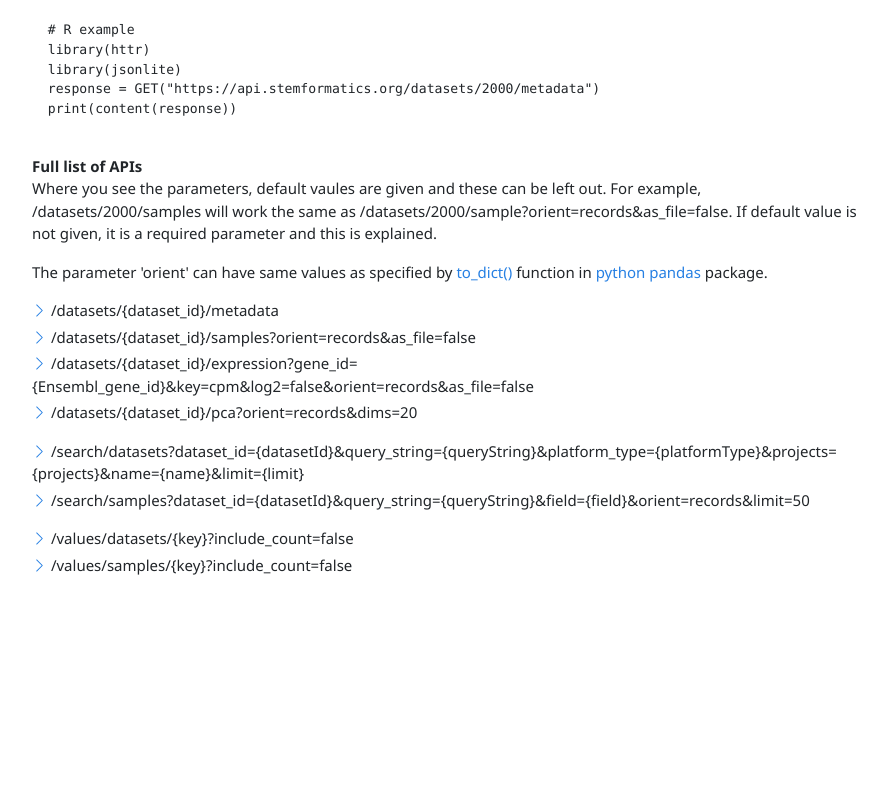
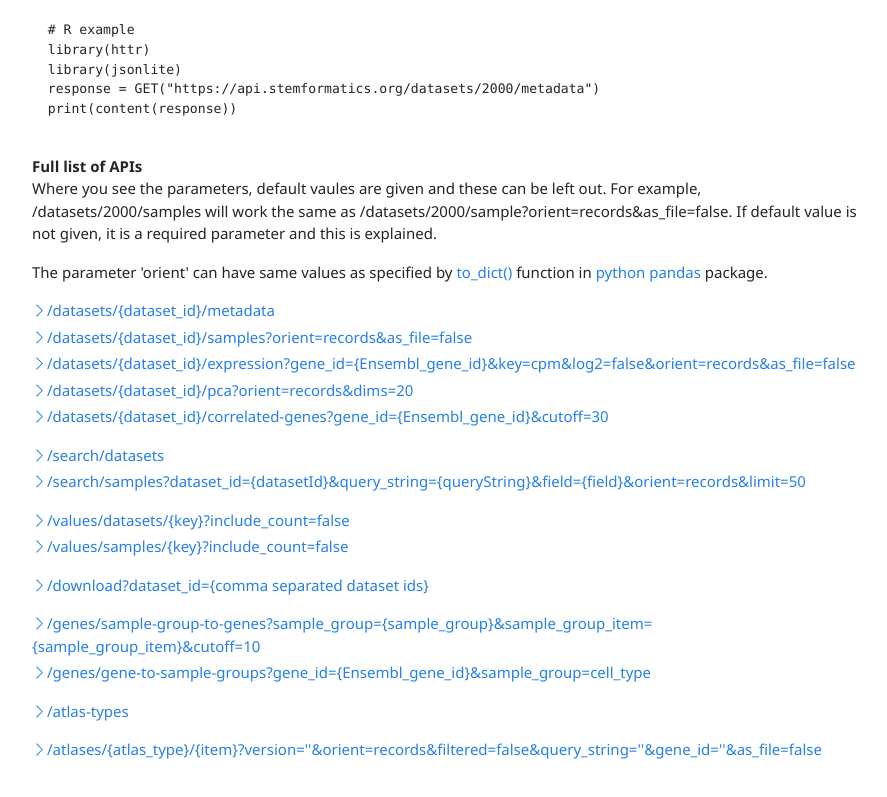
Before and after one commit to wellslab/s4m-ui, a Nuxt app: page /datasets/api in a window 1280 px wide. Shown: the part 871-1668 px from the top of the page, without its empty margins (338-1225 px from the left). Before the commit the page ends 1499 px from the top, so only its background shows below. Built offline with nearby package versions, Linux system fonts and the light colour scheme.

Commit message:
Added all datasets to collections. Atlas gene expression now handles filtered in genes properly.

```diff
--- a/components/Atlas.vue
+++ b/components/Atlas.vue
@@ -754,8 +754,10 @@ export default {
             let matchingGenes = self.possibleGenes.filter(item => item.symbol==self.selectedGene);
             if (matchingGenes.length>0) {
                 let geneId = matchingGenes[0].ensembl;
+                // use filtered=true for expression-values api if gene has been filtered in
+                let filtered = matchingGenes[0].inclusion;
                 self.loading = true;
-                self.$axios.get('/api/atlases/' + self.atlasType + '/expression-values?orient=records&gene_id=' + geneId)
+                self.$axios.get('/api/atlases/' + self.atlasType + '/expression-values?orient=records&gene_id=' + geneId + '&filtered=' + filtered)
                     .then(function (response) {
                         if (response.data.length>0) {
                             // response.data would looke like [{column:value, ...}]
--- a/pages/datasets/api.vue
+++ b/pages/datasets/api.vue
@@ -65,7 +65,7 @@
             <div v-for="api in apis" :key="api.url" :class="('insertMargin' in api)? 'mt-3 mb-1' : 'mb-1'">
                 <b-link v-if="!api.show" @click="api.show = !api.show"><b-icon-chevron-right></b-icon-chevron-right></b-link>
                 <b-link v-else @click="api.show = !api.show"><b-icon-chevron-down></b-icon-chevron-down></b-link>
-                {{api.url}}
+                <b-link @click="api.show = !api.show">{{api.url}}</b-link>
                 <b-collapse v-model="api.show" class="mt-0"><b-card class="mt-1">
                     <p>{{api.heading}}</p>
                     <pre><code>
@@ -150,13 +150,12 @@ export default {
                 },
 
                 {show: false, url:'/datasets/{dataset_id}/expression?gene_id={Ensembl_gene_id}&key=cpm&log2=false&orient=records&as_file=false',
-                 heading: 'Fetches expression values for a gene in the dataset. key may be ' +
-                    'one of [raw,genes] for Microarray data, where you should specify probe id for gene_id ' +
-                    'if key=raw, and one of [raw,cpm] for RNASeq data, where raw means unnormalised ' +
-                    'count values. Note that key=genes will also work with RNASeq data and will just fetch raw version of it. ' +
-                    "This way you don't need to check for platform_type before making the query. Similarly, key=cpm also works for " +
-                    "Microarray data to fetch its genes version. If log2=true, numpy.log2(exp+1) will be applied, but if the values are " +
-                    "already logged, such as for microarray data, it will not log again. If as_file=true, the entire expression matrix can be downloaded for the matching key.",
+                 heading: 'Fetches expression values for a gene in the dataset. key may be one of [raw,genes,cpm]. ' +
+                    'For Microarray data, raw refers to probe level expression while genes refers to expression summarised at the ' +
+                    'gene level (max value used for multiple probe matches to a gene). For RNASeq data, where raw means unnormalised ' +
+                    'count values (genes is the same as raw), while cpm calculates cpm values.  ' +
+                    "If log2=true, numpy.log2(exp+1) will be applied, but if the values are already logged, such as for microarray data, " +
+                    "it will not log again. If as_file=true, the entire expression matrix can be downloaded for the matching key.",
                  example:
     `[
         {
@@ -195,16 +194,37 @@ export default {
     }`
                 },
 
-                {show: false, url:'/search/datasets?dataset_id={datasetId}&query_string={queryString}&platform_type={platformType}&projects={projects}&name={name}&limit={limit}',
-                 heading: 'Fetches dataset metadata for datasets matching the search parameters. ' +
+                {show: false, url:'/datasets/{dataset_id}/correlated-genes?gene_id={Ensembl_gene_id}&cutoff=30',
+                 heading: 'Fetches a list of genes correlated to the specified gene within the dataset. ' +
+                    'A dictionary is returned in {gene_id: correlation_value} format, sorted with highest to lowest correlation values.  ' +
+                    'Cutoff controls the number of genes returned.',
+                 example:
+    `{
+        "ENSG00000102145": 0.9999999999999999,
+        "ENSG00000029534": 0.9218905803378692,
+        "ENSG00000222915": 0.9131896759304162,
+        ...
+    }`
+                },
+
+                {show: false, url:"/search/datasets",
+                 heading: 'Fetches dataset metadata for datasets matching the search parameters. See below for parameters. ' +
                     'Note that some sample metadata are included in the results here, unlike /datasets/{dataset_id}/metadata ' +
                     'which only contains dataset metadata. If no parameters are specified, metadata for all datasets will be fetched. ' +
-                    'platform_type may be one of [Microarray,RNASeq], projects may be one or more of [myeloid_atlas,blood_atlas,dc_atlas]. ' +
                     'Multiple parameters work as "AND" operator, so platform_type=Microarray&projects=myeloid_atlas,blood_atlas will fetch ' +
                     'Microarray datasets under myeloid and blood atlas projects.',
                  insertMargin: true,
                  example:
-    `[
+    `Optional parameters:
+        dataset_id: comma separated list of dataset ids to restrict the search on
+        query_string: perform text search on this query string on both dataset and sample metadata
+        platform_type: one of [Microarray,RNASeq,scRNASeq,other]
+        projects: one of [myeloid_atlas,blood_atlas,dc_atlas]
+        name: short name of dataset
+        limit: total number of records to return
+
+    Example data returned
+    [
         {
             "dataset_id": 6741,
             "title": "Transcriptional specialization of human dendritic cell subsets in response to microbial vaccines",
@@ -295,6 +315,148 @@ export default {
     }`
                 },
 
+                {show: false, url:'/download?dataset_id={comma separated dataset ids}',
+                 heading: 'Creates one zip file containing all the files for each dataset specified. ' +
+                    'Note that this operation may take a long time for many datasets.',
+                 insertMargin: true,
+                 example:
+    `
+    Downloaded files look like this:
+        2000_expression_genes.tsv
+        2000_expression_probes.tsv
+        2000_metadata.tsv
+        2000_samples.tsv
+    `
+                },
+
+                {show: false, url:'/genes/sample-group-to-genes?sample_group={sample_group}&sample_group_item={sample_group_item}&cutoff=10',
+                 heading: 'Returns highly expressed genes in specified sample_group and ' +
+                    'sample_group_item (eg. cell_type=monocyte). The algorithm first finds all ' +
+                    'datasets where the sample_group_item is defined and find genes with ' +
+                    'high difference in mean, which is returned as rankScore.',
+                 insertMargin: true,
+                 example:
+    `{
+        "sampleGroup": "cell_type",
+        "sampleGroupItem": "monocyte",
+        "rankScore": [
+            {
+                "geneId": "ENSG00000215458",
+                "meanRank": 0.8999700898495135,
+                "datasetIds": "1000,6003,6463,6638",
+                "count": 4
+            },
+            {
+                "geneId": "ENSG00000174791",
+                "meanRank": 0.83232307575388,
+                "datasetIds": "1000,6003,6463,6638",
+                "count": 4
+            },
+            ...
+        ]
+    }`
+                },
+
+                {show: false, url:'/genes/gene-to-sample-groups?gene_id={Ensembl_gene_id}&sample_group=cell_type',
+                 heading: 'Returns highly expressed sample group items within sample_group ' +
+                    'for selected gene. Higher score indicates higher expression within a dataset ' +
+                    'as well as more datasets where similar pattern is observed. ',
+                 example:
+    `{
+        "CML hematopoietic progenitor cell": {
+            "score": [1.0],
+            "datasetIds": [6610],
+            "count": 1
+        },
+        "HepG2": {
+            "score": [3.0],
+            "datasetIds": [6245],
+            "count": 1
+        },
+        ...
+    } `
+                },
+
+                {show: false, url:"/atlas-types",
+                 heading: 'Return a dictionary of available atlas types and versions. ',
+                 insertMargin: true,
+                 example:
+    `{
+        "myeloid": {
+            "current_version": "1.0",
+            "versions": [
+                "1.0"
+            ],
+            "release_notes": [
+                "These files correspond to those from www1.stemformatics.org:/var/www/pylons-data/prod/PCAFiles/atlas/, copied on 2021-02-11, and correspond to v7.3 in this versioning system.\n"
+            ]
+        },
+        ...
+    }`
+                },
+
+                {show: false, url:"/atlases/{atlas_type}/{item}?version=''&orient=records&filtered=false&query_string=''&gene_id=''&as_file=false",
+                 heading: 'Fetches atlas data for atlas_type (one of myeloid,blood,dc). ' +
+                    'Additional parameters are applicable depending on the item. version specifies a particular version of ' +
+                    'the atlas to fetch. ',
+                 insertMargin: true,
+                 example:
+    `For item=coordinates, returns PCA coordinates used by the atlas:
+    [
+        {
+            "index": "1000_1674120023_B",
+            "0": -0.3089953429523829,
+            "1": -2.331254360290466,
+            "2": -3.708666728816238
+        },
+        {
+            "index": "1000_1674120023_F",
+            "0": -1.6988969119278687,
+            "1": -3.539426275611378,
+            "2": -3.028939281330146
+        },
+        ...
+    ]
+
+    For item=samples, returns the sample table:
+    [
+        {
+            "index": "7268_GSM2360259",
+            "Cell Type": "hematopoietic multipotent progenitor",
+            "Sample Source": "in vitro",
+            "Progenitor Type": "pluripotent stem cell",
+            "Activation Status": "growth factor",
+            "Tissue": "in vitro",
+            "Disease State": "normal",
+            "Platform Category": "RNASeq"
+        },
+        ...
+    ]
+
+    For item=expression-values, returns expression values for gene_id.
+    [
+        {
+            "index": "ENSG00000118513",
+            "1000_1674120023_B": 0.9276657500763824,
+            "1000_1674120023_F": 0.6500152765047357,
+            "1000_1674120053_B": 0.7045142071494043,
+            ...
+        }
+    ]
+
+    For item=possible-genes, returns matching genes in the atlas for query_string:
+    [
+        {
+            "ensembl": "ENSG00000118513",
+            "inclusion": false,
+            "symbol": "MYB"
+        },
+        ...
+    ]
+
+    `
+                },
+
             ],
         }
     },
--- a/pages/datasets/collections.vue
+++ b/pages/datasets/collections.vue
@@ -16,9 +16,9 @@
     <b-card-group deck>
         <b-card no-body img-src="/img/StemCells.png" img-alt="Stem cells image" img-top>
             <b-card-body>
-                <b-link @click="showDatasetCollection('iPSC')"><h4>iPSC Derived Samples</h4></b-link>
+                <b-link @click="showDatasetCollection('all')"><h4>All datasets</h4></b-link>
                 <b-card-text>
-                    Show datasets containing the term 'induced pluripotent'.
+                    Show all publicly available human datasets.
                 </b-card-text>
             </b-card-body>
         </b-card>
@@ -61,9 +61,9 @@ export default {
             ],
             searchString: null,
             datasetCollection: {
-                "iPSC": {title: "iPSC datasets",
-                        description: "All datasets containing the term 'induced pluripotent'.",
-                        apiParams: {'query_string':'induced pluripotent'}},
+                "all": {title: "All datasets",
+                        description: "All public datasets (human).",
+                        apiParams: {}},
                 "atlas": {title: "All atlas datasets",
                         description: "Datasets which have been used to contruct any of our integrated atlases.",
                         apiParams: {'projects':'atlas'}},
```
Also changed, not shown: pages/datasets/filter.vue (+12 -4 lines).
